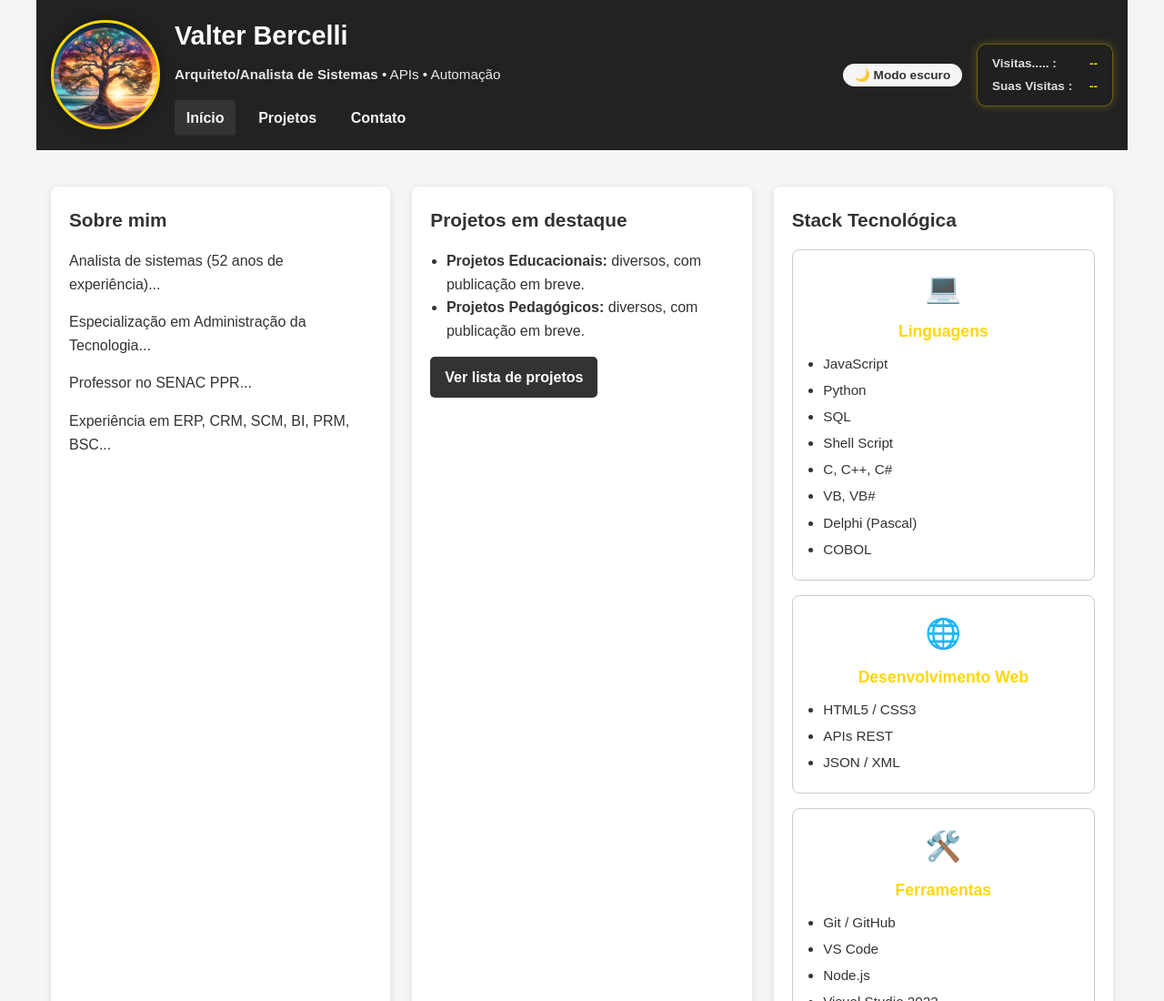
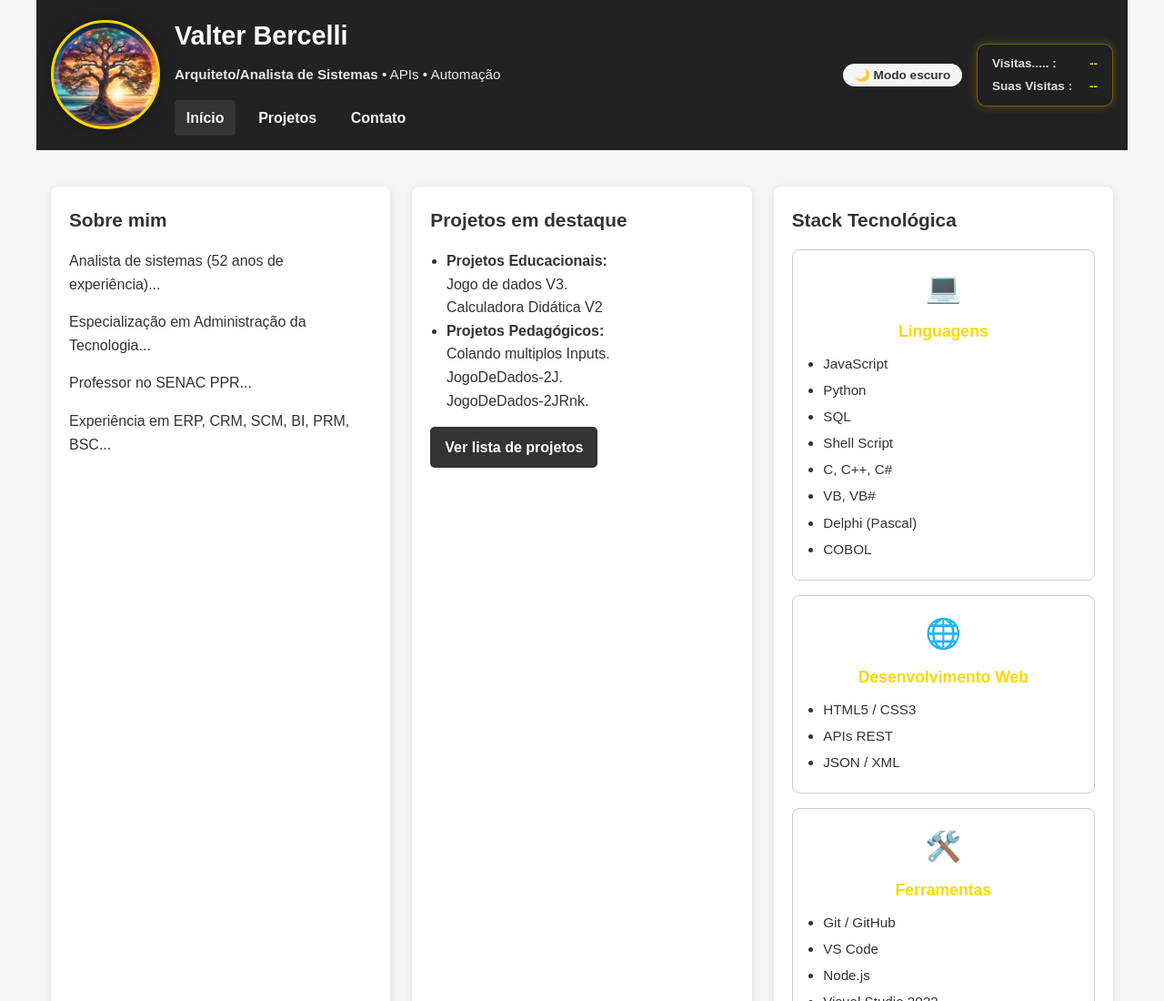
Before and after one commit to ValterBercelli/valterbercelli.github.io, a website: page index.html in a window 1280 px wide. Shown: the top 1100 px of the page at 91% size. Drawn offline with Linux system fonts and the light colour scheme; no server answers.

Commit message:
Atualização no destaque de projetos
Nova forma de apresentaçãp...

```diff
--- a/index.html
+++ b/index.html
@@ -55,8 +55,8 @@
         <article class="card">
           <h2>Projetos em destaque</h2>
           <ul class="highlight-list">
-            <li><strong>Projetos Educacionais:</strong> diversos, com publicação em breve.</li>
-            <li><strong>Projetos Pedagógicos:</strong> diversos, com publicação em breve.</li>
+            <li><strong>Projetos Educacionais:</strong><br>Jogo de dados V3.<br>Calculadora Didática V2</li>
+            <li><strong>Projetos Pedagógicos:</strong><br>Colando multiplos Inputs.<br>JogoDeDados-2J.<br>JogoDeDados-2JRnk.</li>
           </ul>
           <a href="projetos.html" class="btn-primary">Ver lista de projetos</a>
         </article>
```
